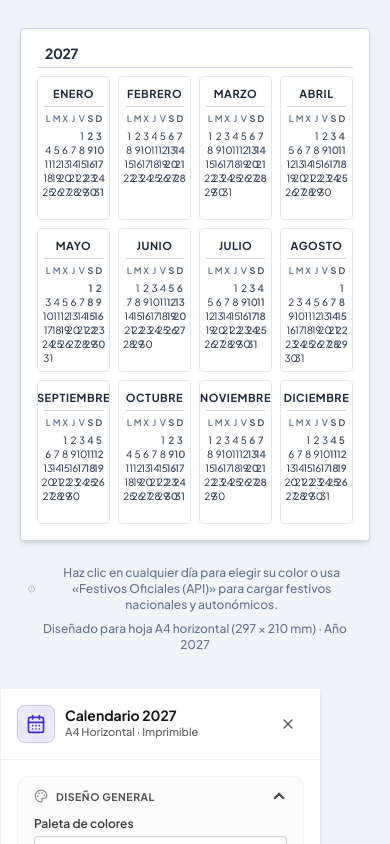
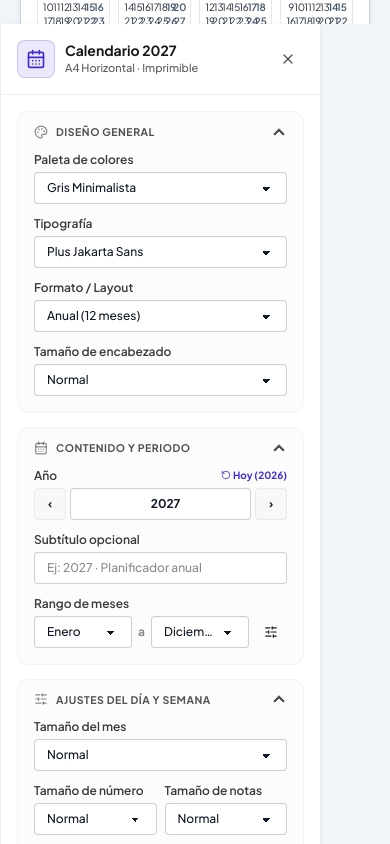
Before and after one commit to ignaciorevainera/print-calendar, a React (Vite) app: page / in a window 390 px wide. Shown: the top 844 px of the page. Built offline with nearby package versions, Linux system fonts and the light colour scheme; a web font is replaced by a local one.

Commit message:
style(ui): add slide and scale animations to sidebar and modals

```diff
--- a/src/App.tsx
+++ b/src/App.tsx
@@ -1,30 +1,37 @@
-import React, { useState, useMemo } from 'react';
-import { MarkedDaysMap } from './types';
-import { useCalendarStore, hasHolidayOrLabelMarked } from './store/useCalendarStore';
-import { generateYearData } from './utils/calendarHelper';
-import { ControlToolbar } from './components/ControlToolbar';
-import { CalendarCanvas } from './components/CalendarCanvas';
-import { DayColorModal } from './components/DayColorModal';
-import { HolidaysModal } from './components/HolidaysModal';
-import { Info, CheckCircle2, AlertCircle, SlidersHorizontal } from 'lucide-react';
+import React, { useState, useMemo } from "react";
+import { MarkedDaysMap } from "./types";
+import {
+  useCalendarStore,
+  hasHolidayOrLabelMarked,
+} from "./store/useCalendarStore";
+import { generateYearData } from "./utils/calendarHelper";
+import { ControlToolbar } from "./components/ControlToolbar";
+import { CalendarCanvas } from "./components/CalendarCanvas";
+import { DayColorModal } from "./components/DayColorModal";
+import { HolidaysModal } from "./components/HolidaysModal";
+import {
+  Info,
+  CheckCircle2,
+  AlertCircle,
+  SlidersHorizontal,
+} from "lucide-react";
 
 export default function App() {
-  const {
-    year,
-    weekStart,
-    markedDays,
-    setMarkedDays,
-    monthRange
-  } = useCalendarStore();
+  const { year, weekStart, markedDays, setMarkedDays, monthRange } =
+    useCalendarStore();
 
   const [sidebarOpen, setSidebarOpen] = useState<boolean>(true);
-  const [isHolidaysModalOpen, setIsHolidaysModalOpen] = useState<boolean>(false);
+  const [isHolidaysModalOpen, setIsHolidaysModalOpen] =
+    useState<boolean>(false);
   const [activeDayModal, setActiveDayModal] = useState<{
     dayKey: string;
     dayNumber: number;
     monthName: string;
   } | null>(null);
-  const [toastMessage, setToastMessage] = useState<{ type: 'success' | 'info' | 'error'; text: string } | null>(null);
+  const [toastMessage, setToastMessage] = useState<{
+    type: "success" | "info" | "error";
+    text: string;
+  } | null>(null);
 
   const monthsData = useMemo(() => {
     return generateYearData(year, weekStart);
@@ -37,7 +44,10 @@ export default function App() {
     });
   }, [monthsData, monthRange.start, monthRange.end]);
 
-  const showToast = (text: string, type: 'success' | 'info' | 'error' = 'info') => {
+  const showToast = (
+    text: string,
+    type: "success" | "info" | "error" = "info",
+  ) => {
     setToastMessage({ type, text });
     setTimeout(() => {
       setToastMessage((current) => (current?.text === text ? null : current));
@@ -48,38 +58,65 @@ export default function App() {
     const hasHolidaysOrLabels = hasHolidayOrLabelMarked(nextMarkedDays);
     if (!hasHolidaysOrLabels) return;
 
-    const { dayNumberPosition, dayNotePosition, setDayNumberPosition, setDayNotePosition } = useCalendarStore.getState();
-    let message = '';
+    const {
+      dayNumberPosition,
+      dayNotePosition,
+      setDayNumberPosition,
+      setDayNotePosition,
+    } = useCalendarStore.getState();
+    let message = "";
 
-    const isMiddleRow = (pos: string) => pos.startsWith('middle') || pos === 'center';
+    const isMiddleRow = (pos: string) =>
+      pos.startsWith("middle") || pos === "center";
 
     if (isMiddleRow(dayNumberPosition)) {
-      setDayNumberPosition('top-right');
-      message += 'Número de día movido a superior derecha. ';
+      setDayNumberPosition("top-right");
+      message += "Número de día movido a superior derecha. ";
     }
     if (isMiddleRow(dayNotePosition)) {
-      setDayNotePosition('bottom-left');
-      message += 'Nota movida a inferior izquierda. ';
+      setDayNotePosition("bottom-left");
+      message += "Nota movida a inferior izquierda. ";
     }
 
     if (message) {
-      showToast(`${message}Los festivos o etiquetas ocupan la fila central.`, 'info');
+      showToast(
+        `${message}Los festivos o etiquetas ocupan la fila central.`,
+        "info",
+      );
     }
   };
 
-  const handleOpenDayModal = (dayKey: string, dayNumber: number, monthName: string) => {
+  const handleOpenDayModal = (
+    dayKey: string,
+    dayNumber: number,
+    monthName: string,
+  ) => {
     setActiveDayModal({ dayKey, dayNumber, monthName });
   };
 
-  const handleConfirmMarkDay = (color: string, label?: string, note?: string) => {
+  const handleConfirmMarkDay = (
+    color: string,
+    label?: string,
+    note?: string,
+  ) => {
     if (!activeDayModal) return;
     const { dayKey, dayNumber, monthName } = activeDayModal;
 
     let updatedMarkedDays: MarkedDaysMap = {};
     setMarkedDays((prev) => {
       const existing = prev[dayKey];
-      const nextLabel = label !== undefined ? (label.trim() !== '' ? label.trim() : undefined) : existing?.label;
-      const nextNote = note !== undefined ? (note.trim() !== '' ? note.trim() : undefined) : existing?.note;
+      const nextLabel =
+        label !== undefined
+          ? label.trim() !== ""
+            ? label.trim()
+            : undefined
+          : existing?.label;
+      const nextNote =
+        note !== undefined
+          ? note.trim() !== ""
+            ? note.trim()
+            : undefined
+          : existing?.note;
 
       const next = {
         ...prev,
@@ -87,14 +124,14 @@ export default function App() {
           color,
           label: nextLabel,
           note: nextNote,
-          isHoliday: existing?.isHoliday
-        }
+          isHoliday: existing?.isHoliday,
+        },
       };
       updatedMarkedDays = next;
       return next;
     });
 
-    showToast(`Día ${dayNumber} de ${monthName} guardado`, 'success');
+    showToast(`Día ${dayNumber} de ${monthName} guardado`, "success");
     checkAndResetMiddlePositions(updatedMarkedDays);
     setActiveDayModal(null);
   };
@@ -109,20 +146,20 @@ export default function App() {
       return next;
     });
 
-    showToast(`Marca del día ${dayNumber} eliminada`, 'info');
+    showToast(`Marca del día ${dayNumber} eliminada`, "info");
     setActiveDayModal(null);
   };
 
   const handleClearSelectedDays = () => {
     setMarkedDays({});
-    showToast('Todas las fechas marcadas han sido eliminadas', 'info');
+    showToast("Todas las fechas marcadas han sido eliminadas", "info");
   };
 
   const handleApplyHolidays = (
     holidaysMap: MarkedDaysMap,
     append: boolean,
     countryLabel: string,
-    count: number
+    count: number,
   ) => {
     let updatedMarkedDays: MarkedDaysMap = {};
     setMarkedDays((prev) => {
@@ -131,7 +168,10 @@ export default function App() {
       return next;
     });
 
-    showToast(`Se han cargado ${count} festivos de ${countryLabel} en el calendario`, 'success');
+    showToast(
+      `Se han cargado ${count} festivos de ${countryLabel} en el calendario`,
+      "success",
+    );
     checkAndResetMiddlePositions(updatedMarkedDays);
   };
 
@@ -140,11 +180,11 @@ export default function App() {
   };
 
   return (
-    <div className="min-h-screen flex flex-col md:flex-row bg-slate-100 selection:bg-blue-100 relative">
+    <div className="h-screen flex flex-col md:flex-row bg-slate-100 selection:bg-blue-100 relative overflow-hidden print:h-auto print:overflow-visible">
       {!sidebarOpen && (
         <button
           onClick={() => setSidebarOpen(true)}
-          className="fixed top-4 right-4 z-40 no-print btn btn-sm btn-circle btn-primary shadow-lg"
+          className="fixed top-4 right-4 z-40 no-print btn btn-sm btn-circle btn-primary shadow-lg modal-box-animate-in"
           title="Abrir panel de control"
           aria-label="Abrir panel de control"
         >
@@ -153,20 +193,25 @@ export default function App() {
       )}
 
       {/* Área Principal de Visualización del Calendario */}
-      <main className="flex-1 min-w-0 flex flex-col items-center justify-center p-3 sm:p-6 print:p-0 print:w-full">
+      <main className="flex-1 min-w-0 flex flex-col items-center justify-center p-3 sm:p-6 print:p-0 print:w-full print:overflow-visible overflow-auto">
         <CalendarCanvas
           months={visibleMonthsData}
           onSelectDay={handleOpenDayModal}
         />
 
         {/* Guía rápida inferior (no-print) */}
-        <footer className="no-print w-full max-w-[1120px] pb-6 pt-2 px-4 text-center text-xs text-slate-500 flex flex-wrap items-center justify-between gap-2 font-medium">
+        <footer className="no-print w-full max-w-280 text-center text-xs text-slate-500 flex flex-wrap items-center justify-between gap-2 font-medium">
           <div className="flex items-center gap-1.5">
             <Info className="w-4 h-4 text-slate-400" />
-            <span>Haz clic en cualquier día para elegir su color o usa «Festivos Oficiales (API)» para cargar festivos nacionales y autonómicos.</span>
+            <span>
+              Haz clic en cualquier día para elegir su color o usa «Festivos
+              Oficiales (API)» para cargar festivos nacionales y autonómicos.
+            </span>
           </div>
           <div>
-            <span>Diseñado para hoja A4 horizontal (297 × 210 mm) · Año {year}</span>
+            <span>
+              Diseñado para hoja A4 horizontal (297 × 210 mm) · Año {year}
+            </span>
           </div>
         </footer>
       </main>
@@ -207,14 +252,14 @@ export default function App() {
         <div className="toast toast-center toast-bottom z-50 no-print">
           <div
             className={`alert text-xs font-semibold py-2 px-4 shadow-xl border ${
-              toastMessage.type === 'success'
-                ? 'alert-success text-white'
-                : toastMessage.type === 'error'
-                ? 'alert-error text-white'
-                : 'alert-neutral text-white'
+              toastMessage.type === "success"
+                ? "alert-success text-white"
+                : toastMessage.type === "error"
+                  ? "alert-error text-white"
+                  : "alert-neutral text-white"
             }`}
           >
-            {toastMessage.type === 'success' ? (
+            {toastMessage.type === "success" ? (
               <CheckCircle2 className="w-4 h-4 text-white" />
             ) : (
               <AlertCircle className="w-4 h-4 text-white" />
--- a/src/components/ControlToolbar.tsx
+++ b/src/components/ControlToolbar.tsx
@@ -84,12 +84,8 @@ export const ControlToolbar: React.FC<ControlToolbarProps> = ({
     setTempYear(String(validYear));
   };
 
-  if (!isOpen) {
-    return null;
-  }
-
   return (
-    <aside className="no-print w-80 h-auto md:h-screen sticky top-0 bg-base-100 border-l border-base-300 shadow-sm flex flex-col overflow-hidden z-40 shrink-0">
+    <aside className={`no-print w-80 h-auto md:h-screen sticky top-0 bg-base-100 border-l border-base-300 shadow-sm flex flex-col z-40 shrink-0 transition-all duration-300 ease-in-out ${isOpen ? 'translate-x-0 opacity-100' : 'translate-x-full w-0 opacity-0 pointer-events-none'}`}>
       <div className="p-4 border-b border-base-300 flex items-center justify-between gap-2 shrink-0 bg-base-100">
         <div className="flex items-center gap-2.5 min-w-0">
           <div className="p-2 bg-primary/10 text-primary rounded-lg border border-primary/20 flex items-center justify-center shrink-0">
--- a/src/components/DayColorModal.tsx
+++ b/src/components/DayColorModal.tsx
@@ -78,14 +78,14 @@ export const DayColorModal: React.FC<DayColorModalProps> = ({
   return (
     <div
       id="day-color-modal-backdrop"
-      className="modal modal-open no-print"
+      className="modal modal-open no-print modal-animate-in"
       onClick={(e) => {
         if (e.target === e.currentTarget) onClose();
       }}
     >
       <div
         id="day-color-modal-card"
-        className="modal-box max-w-sm p-5 space-y-4 bg-base-100 text-base-content border border-base-300 shadow-2xl"
+        className="modal-box max-w-sm p-5 space-y-4 bg-base-100 text-base-content border border-base-300 shadow-2xl modal-box-animate-in"
         role="dialog"
         aria-modal="true"
         aria-labelledby="modal-day-title"
--- a/src/components/HolidaysModal.tsx
+++ b/src/components/HolidaysModal.tsx
@@ -190,14 +190,14 @@ export const HolidaysModal: React.FC<HolidaysModalProps> = ({
   return (
     <div
       id="holidays-modal-backdrop"
-      className="modal modal-open no-print"
+      className="modal modal-open no-print modal-animate-in"
       onClick={(e) => {
         if (e.target === e.currentTarget) onClose();
       }}
     >
       <div
         id="holidays-modal-card"
-        className="modal-box max-w-2xl p-0 flex flex-col max-h-[90vh] overflow-hidden bg-base-100 text-base-content border border-base-300 shadow-2xl"
+        className="modal-box max-w-2xl p-0 flex flex-col max-h-[90vh] overflow-hidden bg-base-100 text-base-content border border-base-300 shadow-2xl modal-box-animate-in"
         role="dialog"
         aria-modal="true"
         aria-labelledby="holidays-modal-title"
```
Also changed, not shown: src/index.css (+24 -0 lines).
